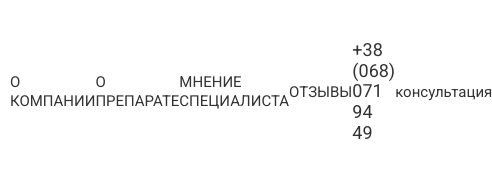
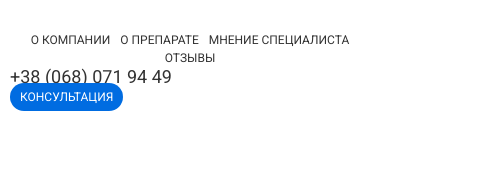
Before and after one commit to SergiyStasyuk/Orthodex, a plain HTML site: page index.html in a window 390 px wide. Shown: the whole page, 492 px wide, since content can reach past the window. Drawn offline with Linux system fonts and the light colour scheme.

Commit message:
header-adaptation-1

```diff
--- a/css/styles.css
+++ b/css/styles.css
@@ -48,8 +48,59 @@ header a {
 	justify-content: space-between;
 	align-items: center;
 	margin: 40px 0;
+	flex-wrap: wrap;
 }
 
 .menu-flex li:hover {
 	text-decoration: underline;
 }
+
+.header-button {
+	border:none;
+	outline: none;
+	padding: 15px 50px;
+	background: #006ce1;
+	color: #fff;
+	text-transform: uppercase;
+	-webkit-border-radius: 3px;
+	border-radius: 20px;
+	cursor:pointer;
+}
+
+li.header-menu-button:hover {
+	text-decoration: none;
+	transform: scale(1.01);
+}
+
+@media screen and (max-width: 992px) {
+	.menu-flex {
+		margin: 30px 0;
+	}
+
+	.header-button {
+		padding: 7px 10px;
+	}
+
+	header a {
+		font-size: 14px;
+	}
+}
+
+@media screen and (max-width: 768px) {
+	header a {
+		font-size: 12px;
+		margin-right: 10px;
+	}
+
+	.menu-flex {
+		justify-content: center;
+	}
+
+	.menu-flex li:nth-child(5) {
+		flex-basis: 100%;
+}
+
+	.menu-flex li:nth-child(6) {
+		flex-basis: 100%;
+	}
+}
--- a/index.html
+++ b/index.html
@@ -28,8 +28,8 @@
 				<li>
 					<a class="header-phone" href="tel:+380680719449">+38 (068) 071 94 49</a>
 				</li>
-				<li>
-					<a href="#"><span>консультация</span></a>
+				<li class="header-menu-button">
+					<a class="header-button" href="#"><span>консультация</span></a>
 				</li>
 			</ul>
 		</nav>
```
